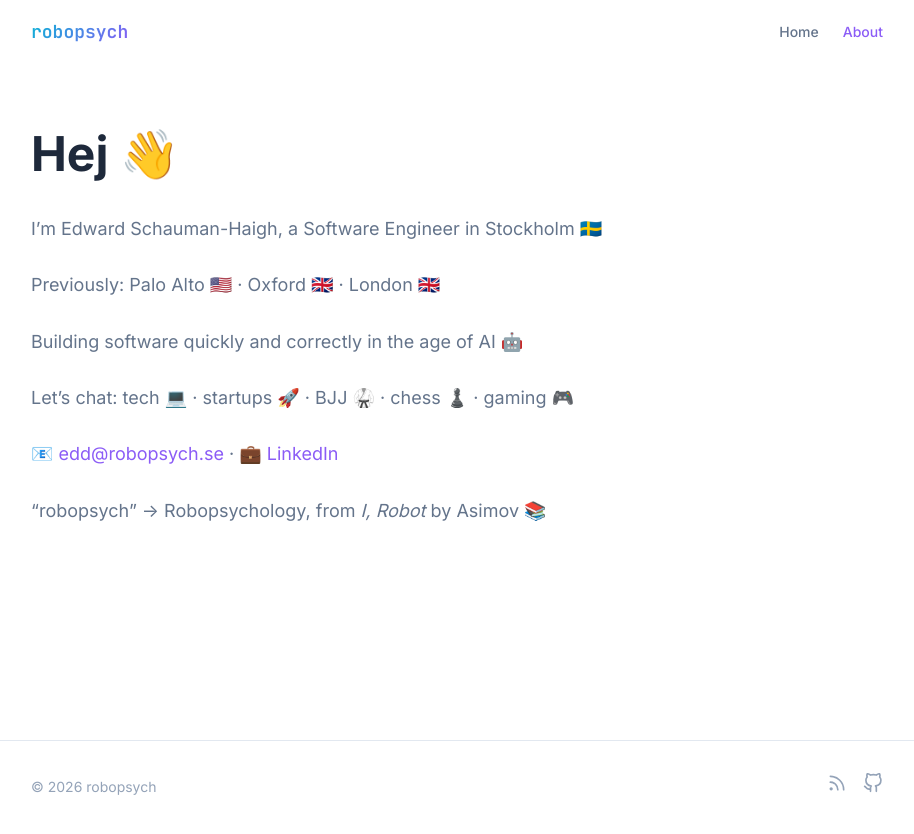
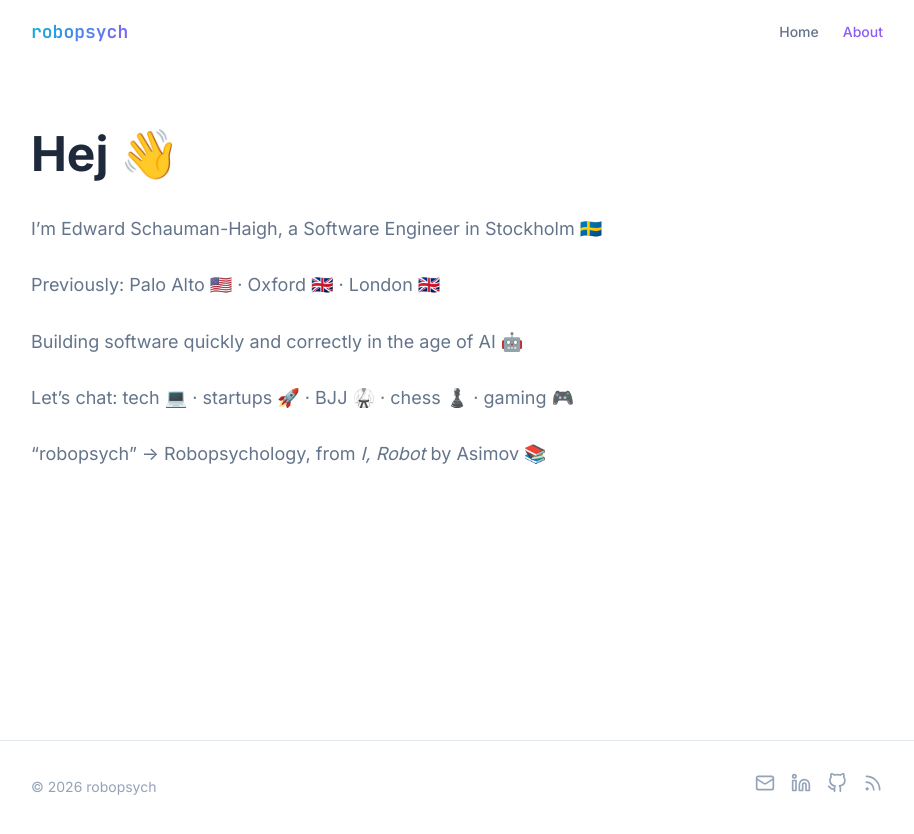
Before and after one commit to robopsych/robopsych.github.io, a Jekyll site: the page built from about.md, in a window 1280 px wide. Shown: the top 834 px of the page, without its empty margins (183-1097 px from the left). Built offline with Jekyll 4.4.1, drawn with Linux system fonts in a browser that asks for light colours.

Commit message:
Move contact links to footer icons
Co-Authored-By: Claude Opus 4.5 <noreply@anthropic.com>

```diff
--- a/_includes/footer.html
+++ b/_includes/footer.html
@@ -5,6 +5,24 @@
         &copy; {{ 'now' | date: "%Y" }} {{ site.title }}
       </p>
       <div class="footer-links">
+        <a href="mailto:edd@robopsych.se" class="footer-link" title="Email">
+          <svg xmlns="http://www.w3.org/2000/svg" width="20" height="20" viewBox="0 0 24 24" fill="none" stroke="currentColor" stroke-width="2" stroke-linecap="round" stroke-linejoin="round">
+            <rect width="20" height="16" x="2" y="4" rx="2"></rect>
+            <path d="m22 7-8.97 5.7a1.94 1.94 0 0 1-2.06 0L2 7"></path>
+          </svg>
+        </a>
+        <a href="https://www.linkedin.com/in/edwardjlsh/" class="footer-link" title="LinkedIn" target="_blank" rel="noopener">
+          <svg xmlns="http://www.w3.org/2000/svg" width="20" height="20" viewBox="0 0 24 24" fill="none" stroke="currentColor" stroke-width="2" stroke-linecap="round" stroke-linejoin="round">
+            <path d="M16 8a6 6 0 0 1 6 6v7h-4v-7a2 2 0 0 0-2-2 2 2 0 0 0-2 2v7h-4v-7a6 6 0 0 1 6-6z"></path>
+            <rect width="4" height="12" x="2" y="9"></rect>
+            <circle cx="4" cy="4" r="2"></circle>
+          </svg>
+        </a>
+        <a href="https://github.com/robopsych" class="footer-link" title="GitHub" target="_blank" rel="noopener">
+          <svg xmlns="http://www.w3.org/2000/svg" width="20" height="20" viewBox="0 0 24 24" fill="none" stroke="currentColor" stroke-width="2" stroke-linecap="round" stroke-linejoin="round">
+            <path d="M9 19c-5 1.5-5-2.5-7-3m14 6v-3.87a3.37 3.37 0 0 0-.94-2.61c3.14-.35 6.44-1.54 6.44-7A5.44 5.44 0 0 0 20 4.77 5.07 5.07 0 0 0 19.91 1S18.73.65 16 2.48a13.38 13.38 0 0 0-7 0C6.27.65 5.09 1 5.09 1A5.07 5.07 0 0 0 5 4.77a5.44 5.44 0 0 0-1.5 3.78c0 5.42 3.3 6.61 6.44 7A3.37 3.37 0 0 0 9 18.13V22"></path>
+          </svg>
+        </a>
         <a href="{{ '/feed.xml' | relative_url }}" class="footer-link" title="RSS Feed">
           <svg xmlns="http://www.w3.org/2000/svg" width="20" height="20" viewBox="0 0 24 24" fill="none" stroke="currentColor" stroke-width="2" stroke-linecap="round" stroke-linejoin="round">
             <path d="M4 11a9 9 0 0 1 9 9"></path>
@@ -12,11 +30,6 @@
             <circle cx="5" cy="19" r="1"></circle>
           </svg>
         </a>
-        <a href="https://github.com/robopsych" class="footer-link" title="GitHub" target="_blank" rel="noopener">
-          <svg xmlns="http://www.w3.org/2000/svg" width="20" height="20" viewBox="0 0 24 24" fill="none" stroke="currentColor" stroke-width="2" stroke-linecap="round" stroke-linejoin="round">
-            <path d="M9 19c-5 1.5-5-2.5-7-3m14 6v-3.87a3.37 3.37 0 0 0-.94-2.61c3.14-.35 6.44-1.54 6.44-7A5.44 5.44 0 0 0 20 4.77 5.07 5.07 0 0 0 19.91 1S18.73.65 16 2.48a13.38 13.38 0 0 0-7 0C6.27.65 5.09 1 5.09 1A5.07 5.07 0 0 0 5 4.77a5.44 5.44 0 0 0-1.5 3.78c0 5.42 3.3 6.61 6.44 7A3.37 3.37 0 0 0 9 18.13V22"></path>
-          </svg>
-        </a>
       </div>
     </div>
   </div>
--- a/about.md
+++ b/about.md
@@ -12,6 +12,4 @@ Building software quickly and correctly in the age of AI 🤖
 
 Let's chat: tech 💻 · startups 🚀 · BJJ 🥋 · chess ♟️ · gaming 🎮
 
-📧 [edd@robopsych.se](mailto:edd@robopsych.se) · 💼 [LinkedIn](https://www.linkedin.com/in/edwardjlsh/)
-
 "robopsych" → Robopsychology, from *I, Robot* by Asimov 📚
```
